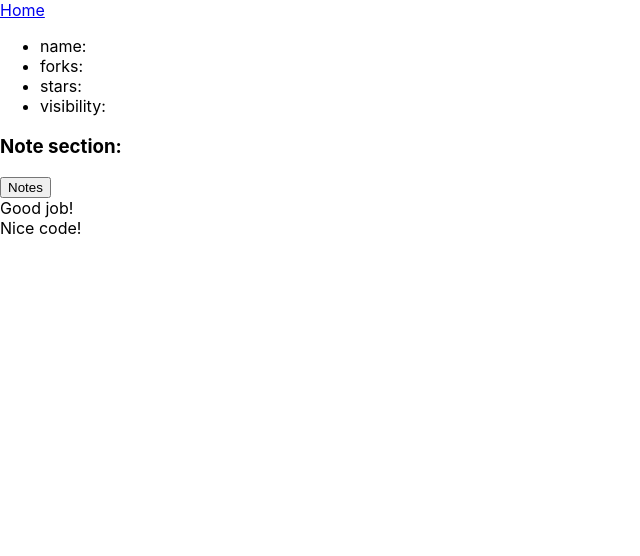
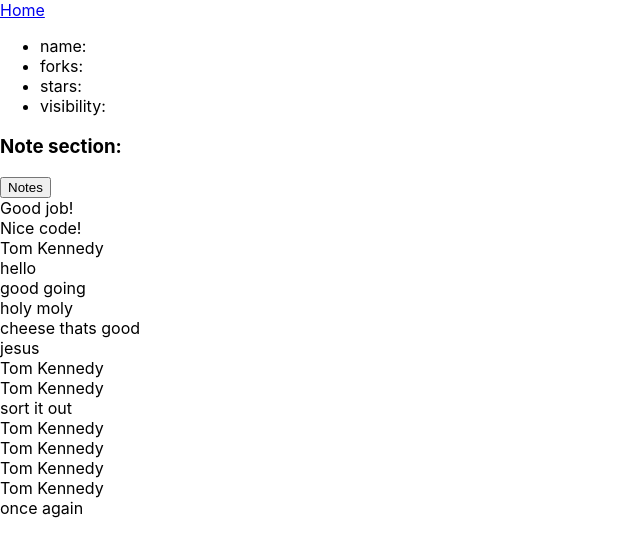
Before and after one commit to boolean-uk/cohort-10-react-demo, a React (Create React App) app: page /1/1 in a window 1280 px wide. Shown: the top 556 px of the page, without its empty margins (0-640 px from the left). Built offline with nearby package versions, Linux system fonts and the light colour scheme; no server answers; data requests are answered from the project's data file; the HTML template or start-up script is replaced by a standard one.

Commit message:
notes is updating json and rending

```diff
--- a/db.json
+++ b/db.json
@@ -5,6 +5,68 @@
     },
     {
       "note": "Nice code!"
+    },
+    {
+      "id": 3,
+      "note": "Tom Kennedy"
+    },
+    {
+      "id": 4,
+      "note": "hello"
+    },
+    {
+      "note": "good going",
+      "id": 5
+    },
+    {
+      "note": "holy moly",
+      "id": 6
+    },
+    {
+      "note": "cheese thats good ",
+      "id": 7
+    },
+    {
+      "note": "jesus ",
+      "id": 8
+    },
+    {
+      "note": "Tom Kennedy",
+      "id": 9
+    },
+    {
+      "note": "Tom Kennedy",
+      "id": 10
+    },
+    {
+      "note": "sort it out",
+      "id": 11
+    },
+    {
+      "id": 12
+    },
+    {
+      "note": "Tom Kennedy",
+      "id": 13
+    },
+    {
+      "note": "Tom Kennedy",
+      "id": 14
+    },
+    {
+      "note": "Tom Kennedy",
+      "id": 15
+    },
+    {
+      "note": "Tom Kennedy",
+      "id": 16
+    },
+    {
+      "id": 0.9933204693832127,
+      "note": "once again"
+    },
+    {
+      "id": 17
     }
   ]
 }
--- a/src/components/Repos/AddNoteForm.js
+++ b/src/components/Repos/AddNoteForm.js
@@ -1,21 +1,43 @@
 import { useState } from "react";
+
+
+
 
 function AddNoteForm() {
   const [notes, setNotes] = useState([]);
   const [formData, setFormData] = useState();
+  const [newId, setNewId] = useState()
+  const [newNotes, setNewNote] = useState()
 
   const handleSubmit = (e) => {
     e.preventDefault();
 
     const newText = formData;
+    const  idData = newId;
     console.log("event", e.target.value);
+
     const newNote = {
+      id: idData,
       note: newText,
     };
+
     setNotes([...notes, newNote]);
-    console.log("note", notes);
+    setNewId([...notes, newId])
+    console.log("notessss", newId);
 
     setFormData("");
+
+    const options = {
+      method: 'POST',
+      headers: { "Content-Type": "application/json" },
+      body: JSON.stringify(newNote)
+    }
+console.log('option', options)
+    fetch('http://localhost:4000/initialNote', options)
+    .then(function (response) {
+      return response.json()
+    })
+    setNewNote([...notes, newNotes])
   };
 
   const handleChange = (e) => {
@@ -36,7 +58,16 @@ function AddNoteForm() {
 
         <input type="submit" value="Add"></input>
       </form>
+      {notes.length > 0 ? (
+        notes.map((noteObj, index) => {
+          console.log('hello', notes)
+          return <div key={index}> {noteObj.note} </div>;
+        })
+      ) : (
+        <p>No notes found!</p>
+      )}
     </>
+
   );
 }
 
--- a/src/components/Repos/Notes.json
+++ b/src/components/Repos/Notes.json
@@ -1,9 +1,11 @@
 {
   "initialNote": [
     {
+      "id" : 1,
       "note": "Good job!"
     },
     {
+      "id" : 2,
       "note": "Nice code!"
     }
   ]
--- a/src/components/Repos/Repo.js
+++ b/src/components/Repos/Repo.js
@@ -1,7 +1,7 @@
 import { useState, useEffect } from "react";
 import { useParams } from "react-router-dom";
 import { Link } from "react-router-dom"; // ADD USE NAVIGATE
-// import { AddNoteForm } from "./AddNoteForm";
+// import  AddNoteForm  from "./AddNoteForm";
 
 function Repo() {
   const [repo, setRepo] = useState({});
@@ -30,6 +30,11 @@ function Repo() {
         }
       });
   }, []);
+
+  const handleAddNote = (newNote) => {
+    setNotes([...notes, newNote])
+  }
+
 
   // const handleSubmit = (e) => {
   //   e.preventDefault();
@@ -78,6 +83,8 @@ function Repo() {
         <button>Notes</button>
       </Link>
 
+     {/* <AddNoteForm onClick={handleAddNote}/> */}
+
       {/* <form onSubmit={handleSubmit}>
         <label>
           <input
@@ -91,9 +98,10 @@ function Repo() {
 
         <input type="submit" value="Add"></input>
       </form> */}
+
       {notes.length > 0 ? (
         notes.map((noteObj, index) => {
-          return <div key={index}> {noteObj.note} </div>;
+          return <div key={index}> {noteObj.note}  </div>;
         })
       ) : (
         <p>No notes found!</p>
```
